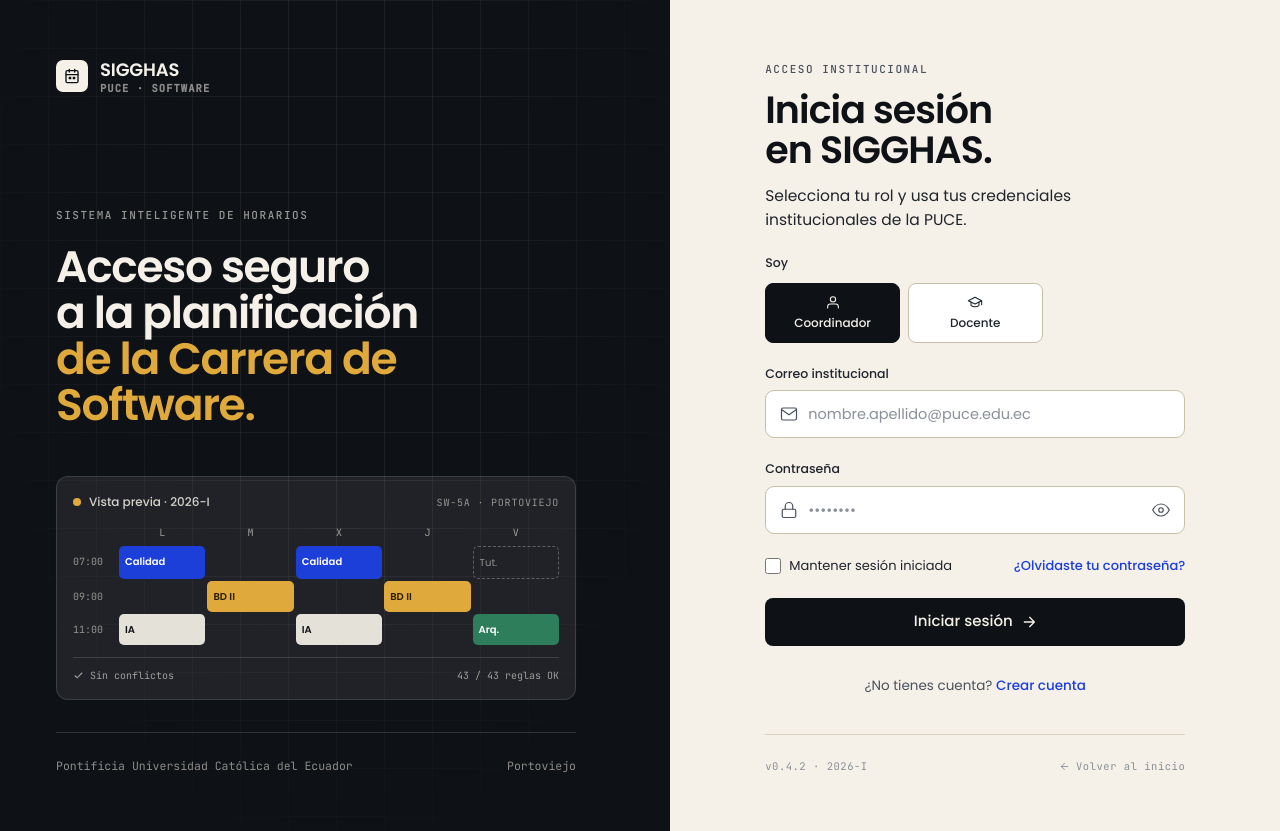
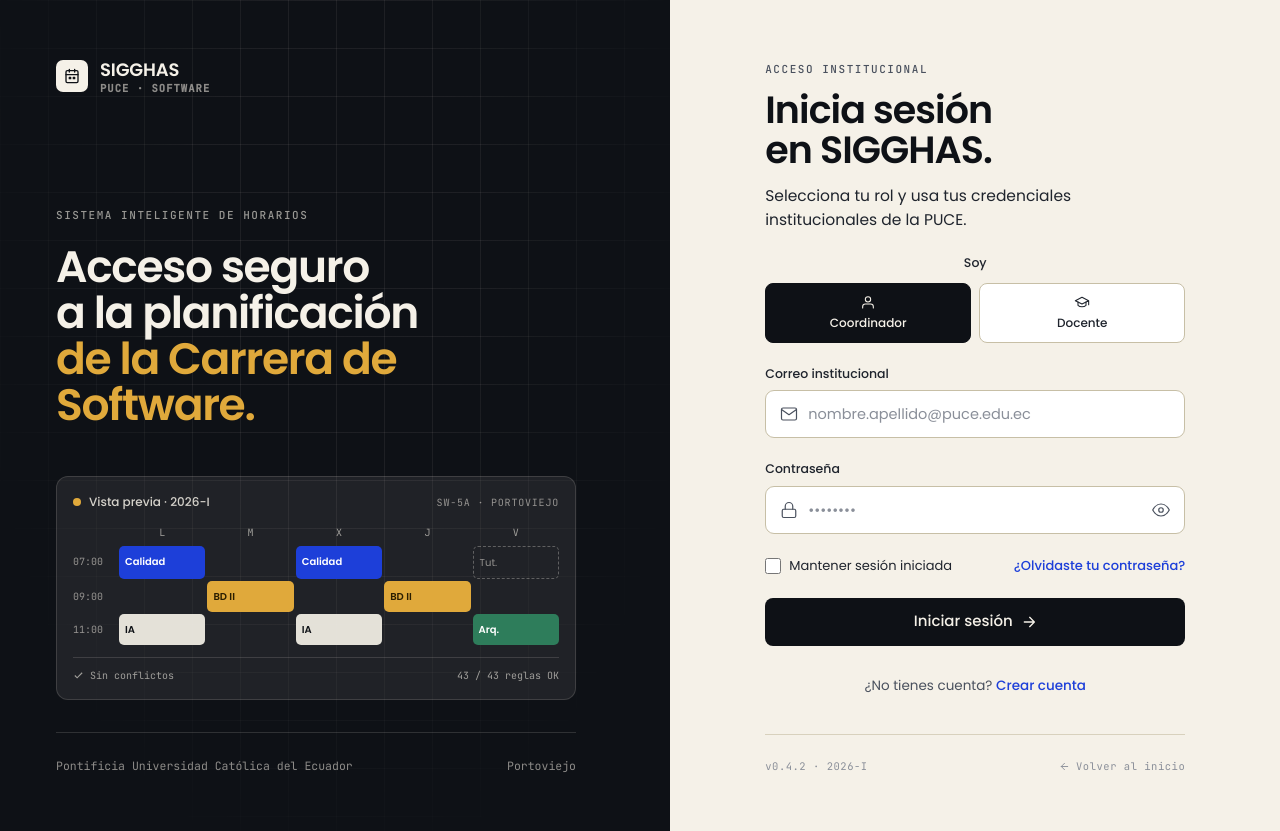
Before and after one commit to PaulaMarquezM/sigghas, a Next.js app: page /login in a window 1280 px wide. Built offline with nearby package versions, Linux system fonts and the light colour scheme.

Commit message:
style: center authentication role selector

```diff
--- a/src/app/login/page.tsx
+++ b/src/app/login/page.tsx
@@ -168,7 +168,7 @@
           )}
 
           {/* Role picker */}
-          <div className="s-field" style={{ gap: 10 }}>
+          <div className="s-field role-selector" style={{ gap: 10 }}>
             <label>Soy</label>
             <div className="role-pick">
               {ROLES.map(({ id, label, icon }) => (
--- a/src/app/registro/page.tsx
+++ b/src/app/registro/page.tsx
@@ -89,7 +89,7 @@
           )}
 
           {/* Role picker */}
-          <div className="s-field" style={{ gap: 10 }}>
+          <div className="s-field role-selector" style={{ gap: 10 }}>
             <label>Soy</label>
             <div className="role-pick">
               {ROLES.map(({ id, label, icon }) => (
--- a/src/styles/sigghas.css
+++ b/src/styles/sigghas.css
@@ -500,7 +500,12 @@
 .s-checkbox { display: inline-flex; gap: 8px; align-items: center; color: #1F242D; cursor: pointer; }
 .s-checkbox input { width: 16px; height: 16px; accent-color: #0E1116; cursor: pointer; }
 .s-field-row a { color: #1D3FD9; font-weight: 500; text-decoration: none; }
-.role-pick { display: grid; grid-template-columns: repeat(3, 1fr); gap: 8px; }
+.role-selector { align-items: center; }
+.role-selector > label { align-self: stretch; text-align: center; }
+.role-pick {
+  display: grid; grid-template-columns: repeat(auto-fit, minmax(180px, 1fr)); gap: 8px;
+  width: min(100%, 430px); margin: 0 auto;
+}
 .role-pick-btn {
   background: white; border: 1px solid #C7BFA6; border-radius: 8px;
   padding: 10px 8px; font-size: 12px; font-weight: 500; color: #1F242D;
@@ -508,6 +513,10 @@
   transition: all .15s; cursor: pointer; font-family: 'Poppins', sans-serif;
 }
 .role-pick-btn.active { border-color: #0E1116; background: #0E1116; color: #F5F1E8; }
+
+@media (max-width: 480px) {
+  .role-pick { grid-template-columns: 1fr; }
+}
 
 /* ---------- Stats mini boxes ---------- */
 .stat-box {
```
